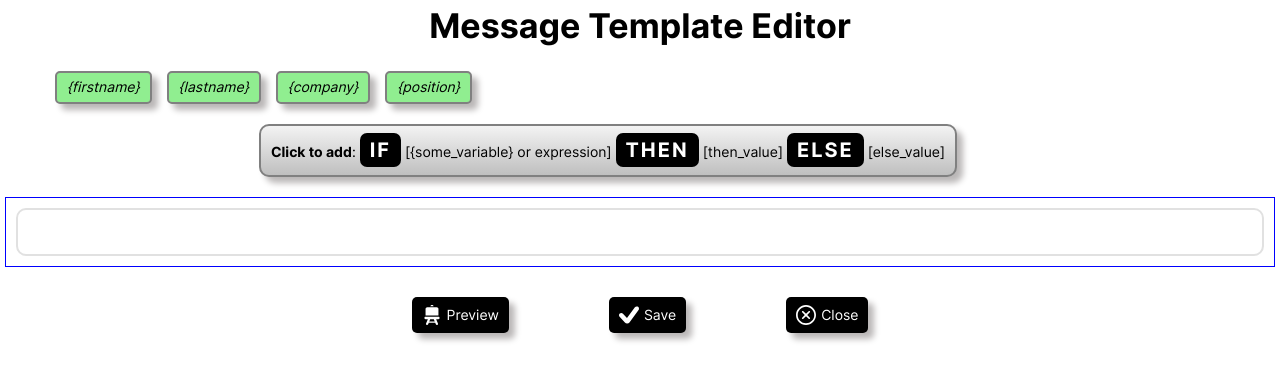
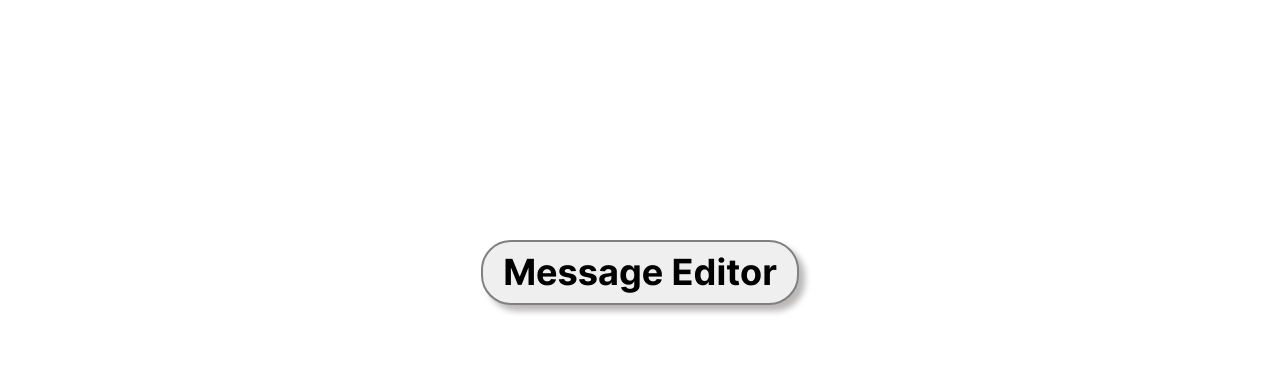
Before and after one commit to BobrikAU/message-template-editor, a React (Create React App) app: page / in a window 1280 px wide. Shown: the top 380 px of the page. Built offline with nearby package versions, Linux system fonts and the light colour scheme.

Commit message:
component: button open Message

```diff
--- /dev/null
+++ b/src/app/index.module.css
@@ -0,0 +1,8 @@
+.app .openEditorButton {
+  margin: 30vh auto 0;
+  display: block;
+  font-size: 36px;
+  font-weight: 700;
+  padding: 10px 20px;
+  border-radius: 30px;
+}
--- a/src/app/index.tsx
+++ b/src/app/index.tsx
@@ -2,9 +2,10 @@ import { useState } from "react";
 import styles from "./index.module.css";
 import TemplateEditor from "../components/templateEditor";
 import { IMessage } from "../components/messageData";
+import { OpenEditorButton } from "../ui/button";
 
 function App() {
-  const [step, setStep] = useState(2);
+  const [step, setStep] = useState(1);
   const arrVarNames: string[] = localStorage.arrVarNames
     ? JSON.parse(localStorage.arrVarNames)
     : ["firstname", "lastname", "company", "position"];
@@ -16,18 +17,19 @@ function App() {
   };
 
   return (
-    <main className="App">
+    <main className={styles.app}>
       {step === 1 ? (
-        <span>1</span>
-      ) : step === 2 ? (
+        <OpenEditorButton
+          onClick={() => setStep(2)}
+          externalStyles={styles.openEditorButton}
+        />
+      ) : (
         <TemplateEditor
           arrVarNames={arrVarNames}
           template={template}
           setStep={setStep}
           callbackSave={callbackSave}
         />
-      ) : (
-        <span>3</span>
       )}
     </main>
   );
--- a/src/ui/button/index.ts
+++ b/src/ui/button/index.ts
@@ -2,6 +2,13 @@ import ButtonWithVariable from "./buttonWithVariable";
 import ButtonDelete from "./buttonDelete";
 import ButtonOfCondition from "./buttonOfCondition";
 import ControlButton from "./controlButton";
+import OpenEditorButton from "./openEditorButton";
 
 // экпорт стилизованных компонентов кнопок, необходимых для проекта
-export { ButtonWithVariable, ButtonDelete, ButtonOfCondition, ControlButton };
+export {
+  ButtonWithVariable,
+  ButtonDelete,
+  ButtonOfCondition,
+  ControlButton,
+  OpenEditorButton,
+};
--- /dev/null
+++ b/src/ui/button/openEditorButton/index.tsx
@@ -0,0 +1,19 @@
+import Button from "../button";
+
+interface IOpenEditorButtonProps {
+  onClick: () => void;
+  externalStyles?: string;
+}
+
+const OpenEditorButton = ({
+  onClick,
+  externalStyles,
+}: IOpenEditorButtonProps) => (
+  <Button
+    text="Message Editor"
+    onClick={onClick}
+    externalStyles={externalStyles}
+  />
+);
+
+export default OpenEditorButton;
```
